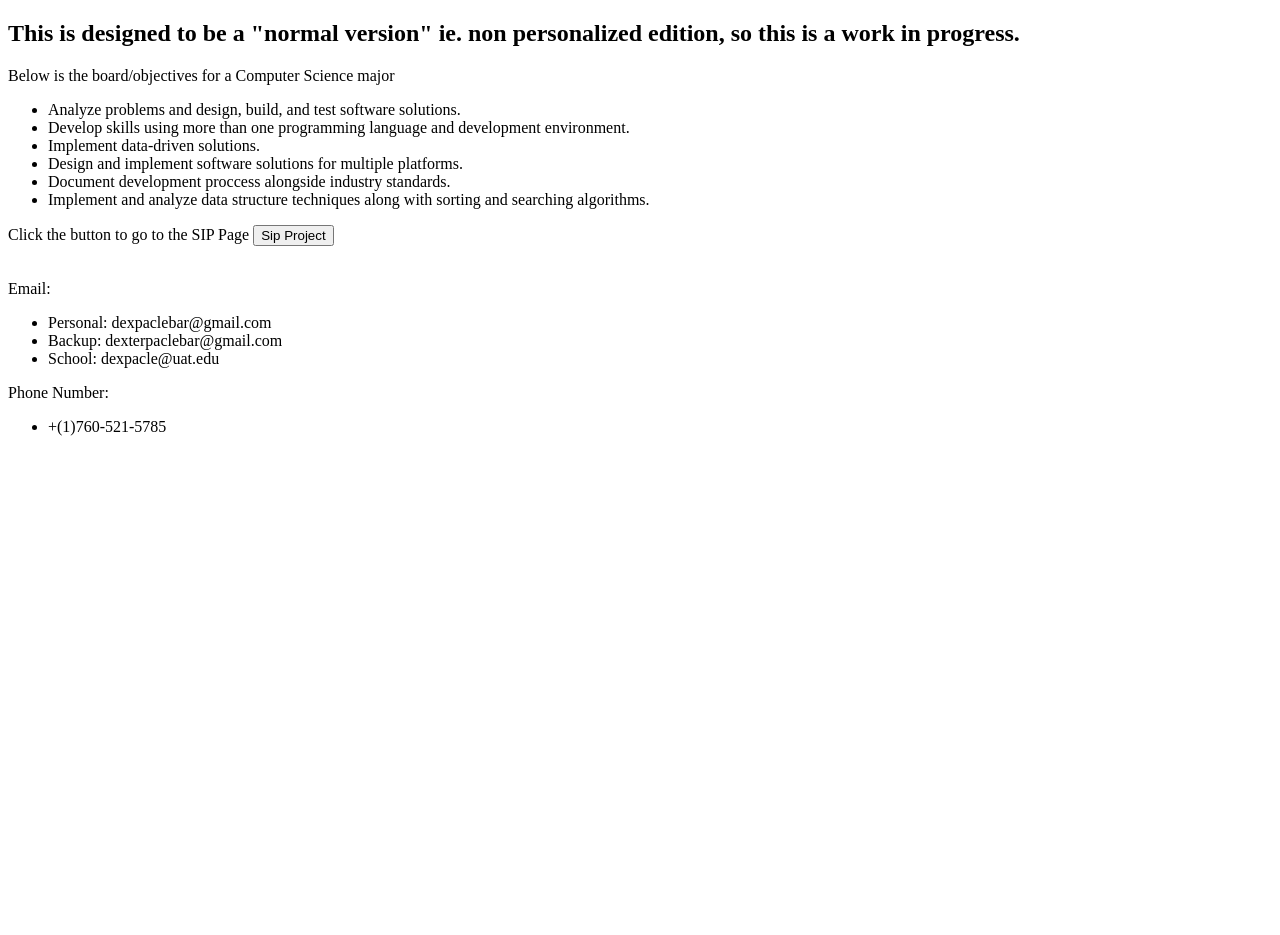
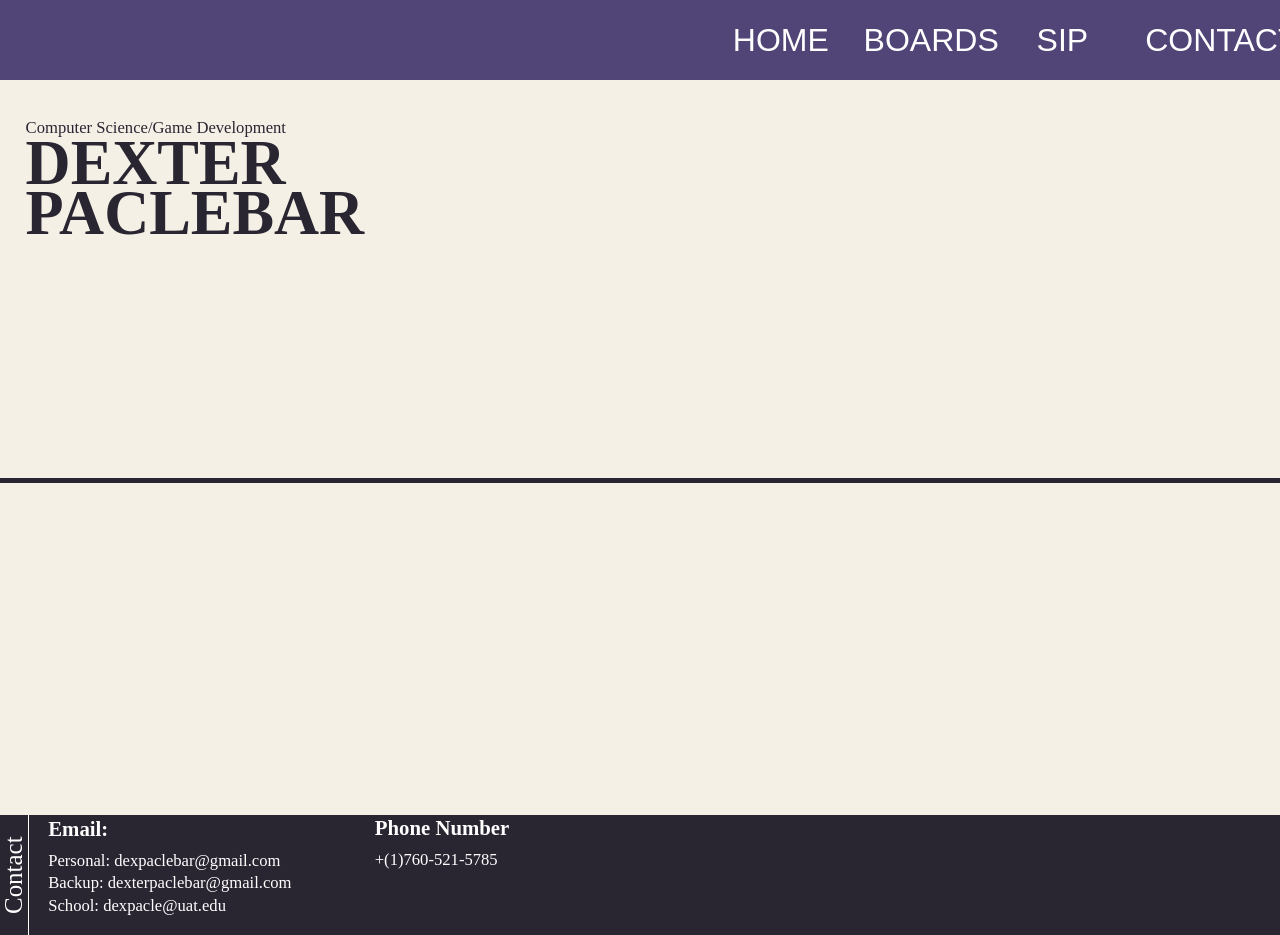
Before and after one commit to DexterPac/GetToKnowDexter, a plain HTML site: page Pages/Normal/IndexNormal.html in a window 1280 px wide. Before the commit the page ends 800 px from the top, so only its background shows below. Drawn offline with Linux system fonts and the light colour scheme.

Commit message:
updated normal index page

```diff
--- /dev/null
+++ b/Pages/Normal/Code/stylenormal.css
@@ -0,0 +1,130 @@
+html, body {
+    margin: 0;
+    padding: 0;
+}
+body {
+    background-color: #F5F0E6;
+    color: #292531;
+}
+.bolded {
+    font-weight: bold;
+}
+/*//////////////////////////TOP CONTENT////////////////////////////////*/
+#TopNavigatioBar {
+    position: fixed;
+    margin: 0;
+    padding: 0;
+    width: 100%;
+    height: 10vh;
+    top:0;
+    left: 0;
+    background-color: #514477;
+    display: flex;
+    flex-direction: row;
+    justify-content: right;
+    align-items: center;
+    color: white;
+    z-index: 10;
+}
+.topnavbuttons {
+    margin-right: 1%;
+    margin-left:0;
+    margin-top:1%;
+    margin-bottom:1%;
+    width: 10%;
+    height: 80%;
+    font-size: 4vh;
+    background: none;
+    border: none;
+    color: white;
+}
+.topnavbuttons:hover {
+    cursor: pointer;
+    background-color: rgba(166, 154, 185, 0.25); /*#A69AB9*/
+}
+
+/*//////////////////////////HEADER CONTENT////////////////////////////////*/
+#HeaderContentBox {
+    position: relative;
+    width:100%;
+    height:45vh;
+    margin: 0;
+    padding: 0;
+    padding-top:3%;
+    top:0;
+    border-bottom: 5px solid #292531;
+    p {
+        margin:0;
+        margin-left: 2%;
+        font-size:calc((1vw + 1vh) * 0.8);
+    }
+    h1 {
+        font-size:calc((2vw + 2vh) * 1.5);
+        margin: 0;
+        margin-left: 2%;
+    }
+}
+#HeaderName {
+    width: 25%;
+    height: 25%;
+    line-height: calc((2vw + 2vh) * 1.2);
+}
+
+/*//////////////////////////MAIN CONTENT////////////////////////////////*/
+#MainContentBox {
+    position: relative;
+    width: 100%;
+    flex: 1;
+    min-height: 35vh;
+    margin: 0;
+    padding: 0;
+    padding-top: 2%;
+    padding-bottom: 2%;
+}
+
+/*//////////////////////////FOOTER CONTENT////////////////////////////////*/
+#ContactInfoBox {
+    position: relative;
+    display: flex;
+    flex-direction: row;
+    align-items: flex-start;
+    justify-content: flex-start;
+    flex-shrink: 0;
+    width: 100%;
+    height: 15vh;
+    left: 0;
+    bottom: 0;
+    background-color: #292531;
+    color: white;
+    padding:0;
+    margin:0;
+
+    p{
+        font-size:calc((1vw + 1vh) * 0.8);
+        line-height: calc((1vw + 1vh) * 0.3);
+        margin-bottom: 0;
+    }
+    h4 {
+        font-size:calc((1vw + 1vh) * 1);
+        margin-bottom: 0;
+        margin-top:1%;
+    }
+}
+#ContactIndicator {
+    display: flex;
+    height: 100%;
+    align-items: center;
+    justify-content: center;
+    font-size:calc((1vw + 1vh) * 1.2);
+    writing-mode: vertical-rl;
+    transform: rotate(180deg);
+    border-left: 1px solid white;
+    white-space: nowrap;
+}
+.footercontentbox {
+    margin-left: 1.5%;
+    margin-right: 5%;
+    margin-top:0;
+    display: flex;
+    flex-direction: column;
+}
--- a/Pages/Normal/IndexNormal.html
+++ b/Pages/Normal/IndexNormal.html
@@ -4,38 +4,44 @@
     <meta charset="UTF-8">
     <meta name="viewport" content="width=device-width, initial-scale=1.0">
     <title>Get To Know Dexter Paclebar</title>
+    <link rel="stylesheet" href="./Code/stylenormal.css">
 </head>
 <body>
-    <h2>
-        This is designed to be  a "normal version" ie. non personalized edition, so this is a work in progress.
-    </h2>
+    <!--------------------TOP NAVIGATION BAR----------------->
+    <div id="TopNavigatioBar">
+        <button id="HomeButton" class="topnavbuttons">HOME</button>
+        <button id="BoardsButton" class="topnavbuttons">BOARDS</button>
+        <button id="SipButton" class="topnavbuttons" onclick="window.location.href='./SipProjectNormal.html'">SIP</button>
+        <button id="ContactInfoButton" class="topnavbuttons">CONTACT</button>
+    </div>
+    <div id="faketopdiv" style="margin:0;padding:0;width:100%;height:10vh;top:0;left:0;"></div>
 
-    <label for="siplink">Below is the board/objectives for a Computer Science major</label>
-    <ul name="boardslist">
-        <li>Analyze problems and design, build, and test software solutions.</li>
-        <li>Develop skills using more than one programming language and development environment.</li>
-        <li>Implement data-driven solutions.</li>
-        <li>Design and implement software solutions for multiple platforms.</li>
-        <li>Document development proccess alongside industry standards.</li>
-        <li>Implement and analyze data structure techniques along with sorting and searching algorithms.</li>
-    </ul>
+    <!--------------------HEADER CONTENT BOX----------------->
+    <div id="HeaderContentBox">
+        <p id="HeaderSmallText">Computer Science/Game Development</p>
+        <h1 id="HeaderName">DEXTER PACLEBAR</h1>
+    </div>
 
-    <form action="./SipProjectNormal.html">
-        <label for="siplink">Click the button to go to the SIP Page</label>
-        <input type="submit" value="Sip Project" name="siplink">
-    </form>
+    <!--------------------MAIN CONTENT BOX----------------->
+    <div id="MainContentBox">
 
-    <br>
+    </div>
 
-    <p>Email:</p>
-    <ul>
-        <li>Personal: dexpaclebar@gmail.com</li>
-        <li>Backup: dexterpaclebar@gmail.com</li>
-        <li>School: dexpacle@uat.edu</li>
-    </ul>
-    <p>Phone Number:</p>
-    <ul>
-        <li>+(1)760-521-5785</li>
-    </ul>
+    <!--------------------FOOTER CONTENT BOX----------------->
+    <footer id="ContactInfoBox">
+        <div id=ContactIndicator>Contact</div>
+        <div class="footercontentbox">
+            <h4>Email:</h4>
+            <p>Personal: dexpaclebar@gmail.com</p>
+            <p>Backup: dexterpaclebar@gmail.com</p>
+            <p>School: dexpacle@uat.edu</p>
+        </div>
+        <!---->
+        <div class="footercontentbox">
+            <h4>Phone Number</h4>
+            <p>+(1)760-521-5785</p>
+        </div>
+    </footer>
+
 </body>
 </html>
```
Also changed, not shown: Pages/Normal/SipBriefLogNormal.html (+1 -1 lines).
